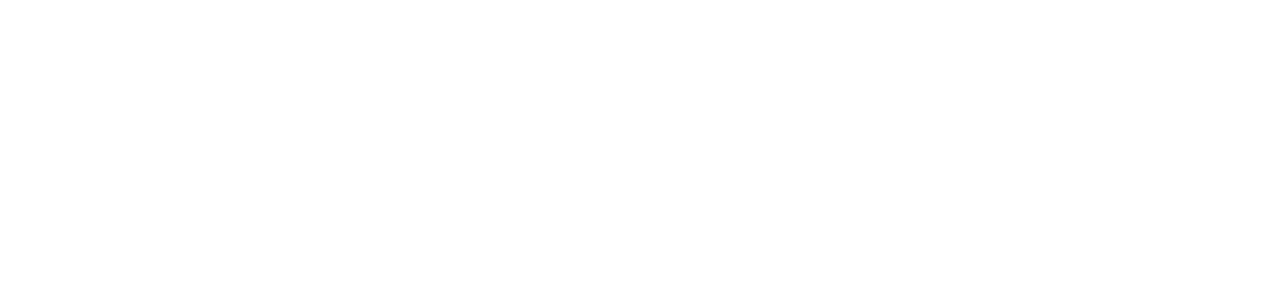
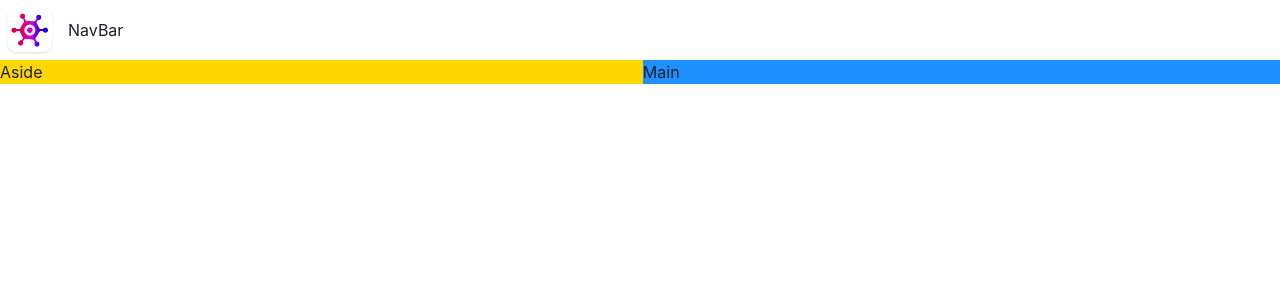
Before and after one commit to amirhossein-khalili/game-react, a React (Vite) app: page / in a window 1280 px wide. Shown: the top 300 px of the page. Built offline with nearby package versions, Linux system fonts and the light colour scheme.

Commit message:
build a navbar

```diff
--- a/src/App.tsx
+++ b/src/App.tsx
@@ -1,7 +1,29 @@
-import { Button, Stack } from '@chakra-ui/react';
+import { Grid, GridItem, Show } from '@chakra-ui/react';
+import NavBar from './components/NavBar';
 
 function App() {
-  return <></>;
+  return (
+    <>
+      <Grid
+        templateAreas={{
+          base: `"nav" " main"`,
+          lg: `"nav nav" "aside main"`,
+        }}
+      >
+        <GridItem area="nav">
+          <NavBar />
+        </GridItem>
+        <Show above="lg">
+          <GridItem area="aside" bg="gold">
+            Aside
+          </GridItem>
+        </Show>
+        <GridItem area="main" bg="dodgerblue">
+          Main
+        </GridItem>
+      </Grid>
+    </>
+  );
 }
 
 export default App;
--- /dev/null
+++ b/src/components/NavBar.tsx
@@ -0,0 +1,15 @@
+import { HStack, Image, Text } from '@chakra-ui/react';
+import logo from '../assets/logo.webp';
+
+const NavBar = () => {
+  return (
+    <>
+      <HStack>
+        <Image src={logo} boxSize="60px" />
+        <Text>NavBar</Text>
+      </HStack>
+    </>
+  );
+};
+
+export default NavBar;
```
Also changed, not shown: src/assets/logo.webp (added).
